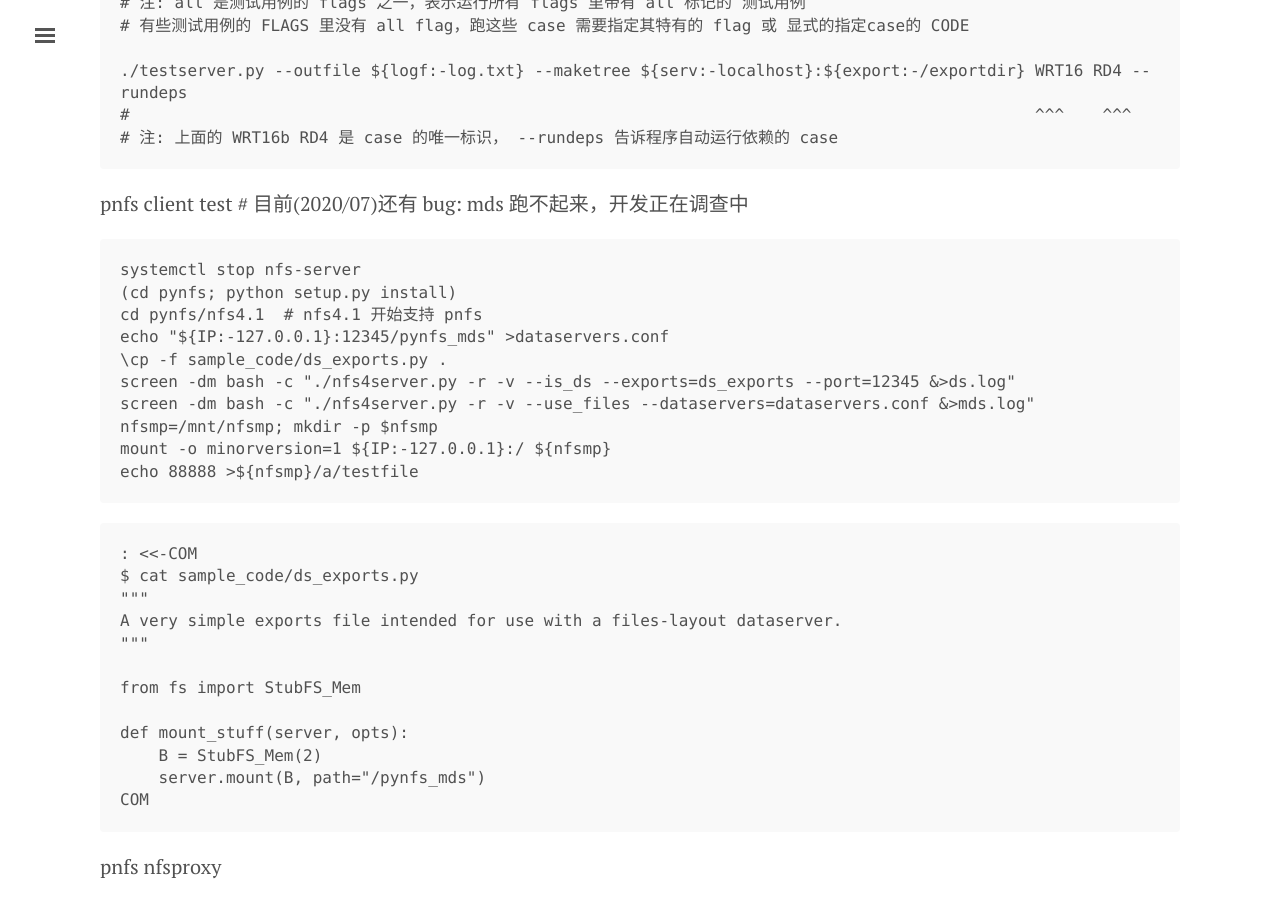
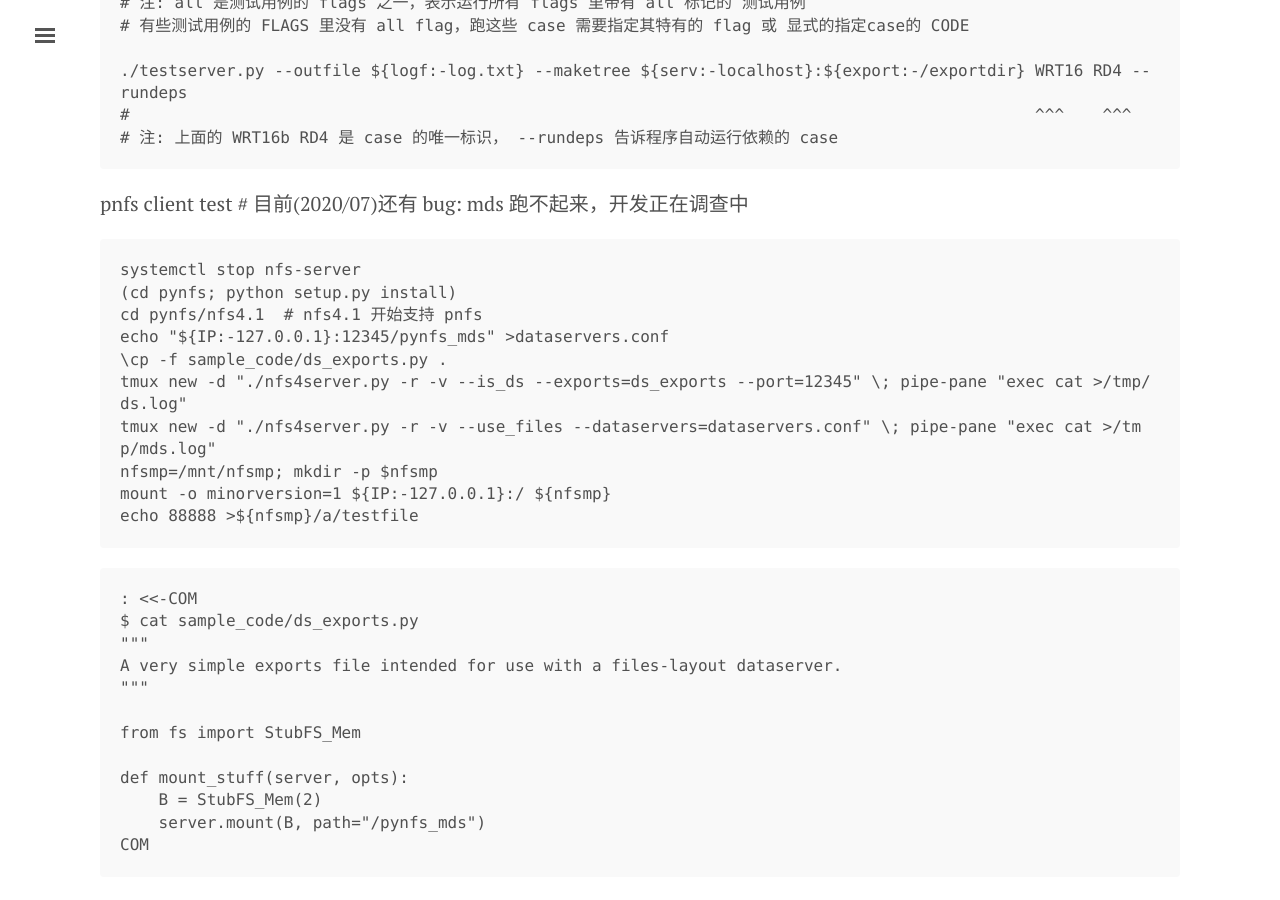
Before and after one commit to tcler/tcler.github.io, a Jekyll site: the page built from _posts/2018-03-05-pynfs.md, in a window 1280 px wide and 900 px high, scrolled down 1832 px. Built offline with Jekyll 4.4.1, drawn with Linux system fonts in a browser that asks for light colours.

Commit message:
Update 2018-03-05-pynfs.md

```diff
--- a/_posts/2018-03-05-pynfs.md
+++ b/_posts/2018-03-05-pynfs.md
@@ -71,8 +71,8 @@ systemctl stop nfs-server
 cd pynfs/nfs4.1  # nfs4.1 开始支持 pnfs
 echo "${IP:-127.0.0.1}:12345/pynfs_mds" >dataservers.conf
 \cp -f sample_code/ds_exports.py .
-screen -dm bash -c "./nfs4server.py -r -v --is_ds --exports=ds_exports --port=12345 &>ds.log"
-screen -dm bash -c "./nfs4server.py -r -v --use_files --dataservers=dataservers.conf &>mds.log"
+tmux new -d "./nfs4server.py -r -v --is_ds --exports=ds_exports --port=12345" \; pipe-pane "exec cat >/tmp/ds.log"
+tmux new -d "./nfs4server.py -r -v --use_files --dataservers=dataservers.conf" \; pipe-pane "exec cat >/tmp/mds.log"
 nfsmp=/mnt/nfsmp; mkdir -p $nfsmp
 mount -o minorversion=1 ${IP:-127.0.0.1}:/ ${nfsmp}
 echo 88888 >${nfsmp}/a/testfile
```
